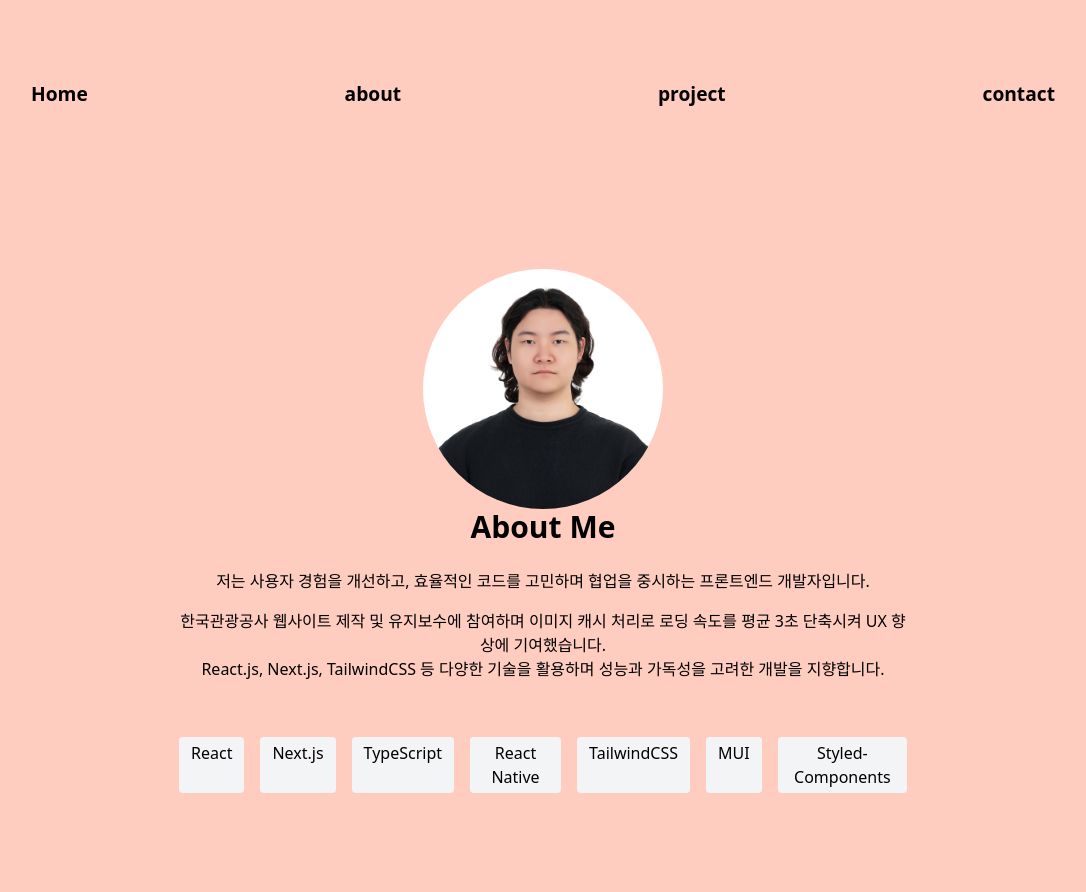
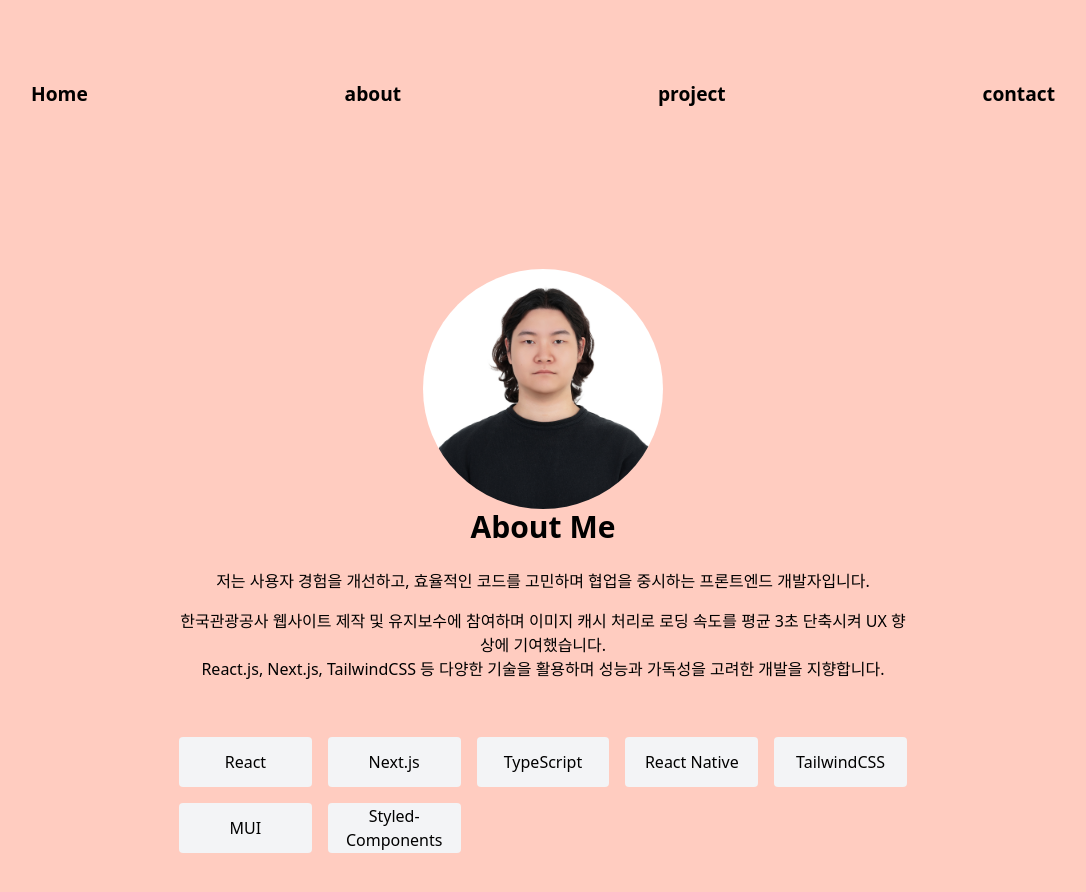
Before and after one commit to thseogns1758/2025-portfilio, a Next.js app: page /about in a window 1280 px wide. Shown: the top 892 px of the page, without its empty margins (97-1183 px from the left). Built offline with nearby package versions, Linux system fonts and the light colour scheme.

Commit message:
chip 스타일링

```diff
--- a/src/app/[category]/content-components/About.tsx
+++ b/src/app/[category]/content-components/About.tsx
@@ -34,7 +34,7 @@ const About = () => {
             가독성을 고려한 개발을 지향합니다.
           </p>
         </div>
-        <div className="flex justify-center gap-4 mt-8">
+        <div className="grid grid-cols-5 gap-4 mt-8 justify-center">
           {techStack.map((tech) => (
             <Chip key={tech}>{tech}</Chip>
           ))}
--- a/src/app/[category]/content-components/components/Chip.tsx
+++ b/src/app/[category]/content-components/components/Chip.tsx
@@ -1,7 +1,12 @@
 import React from "react";
+import { Box } from "@mui/material";
 
 const Chip = ({ children }: { children: React.ReactNode }) => {
-  return <span className="px-3 py-1 bg-gray-100 rounded">{children}</span>;
+  return (
+    <Box className="px-3 py-1 h-[50px] bg-gray-100 rounded flex items-center justify-center">
+      <span>{children}</span>
+    </Box>
+  );
 };
 
 export default Chip;
```
